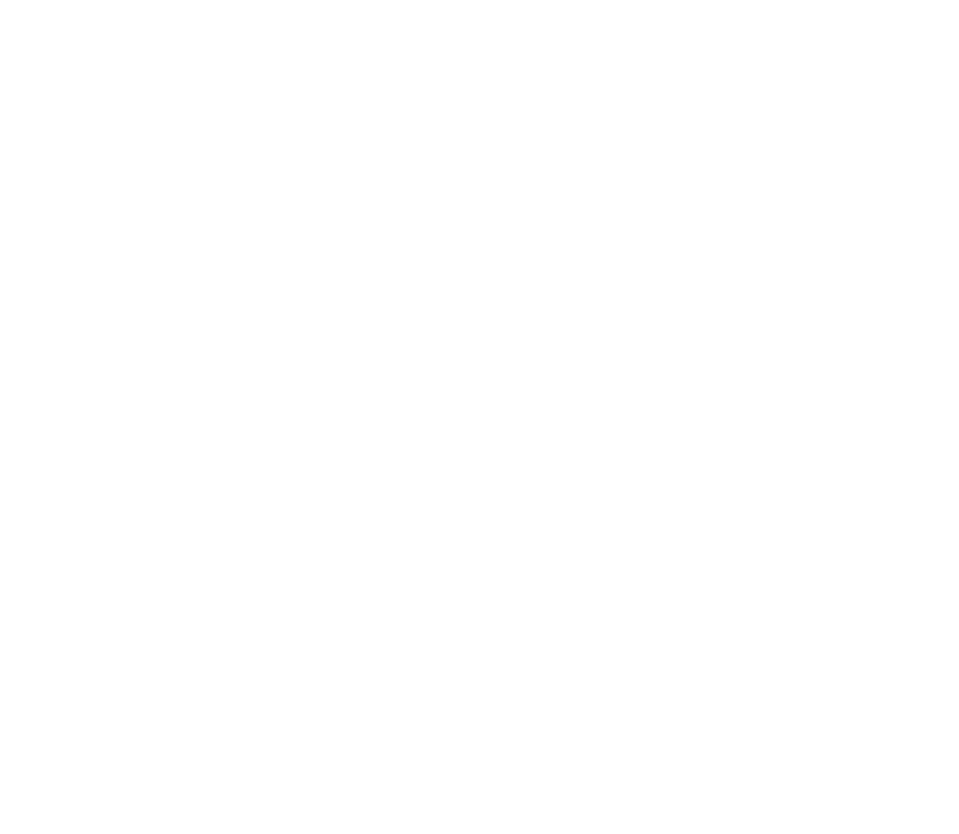
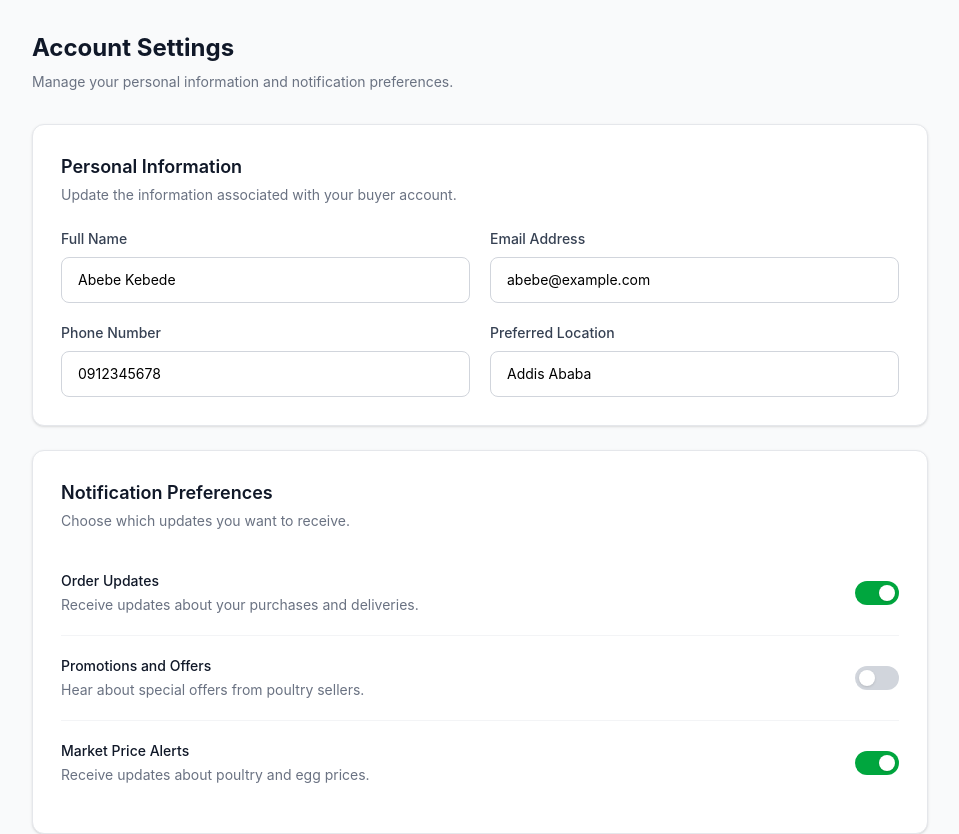
Before and after one commit to mega-gech/EthioPoultry, a React (Vite) app in the folder client/: page /buyer/settings in a window 1280 px wide. Before the commit this address had no page. Shown: the top 834 px of the page, without its empty margins (160-1119 px from the left). Before the commit the page ends 800 px from the top, so only its background shows below. Built offline with nearby package versions, Linux system fonts and the light colour scheme.

Commit message:
add buyer settings

```diff
--- a/client/src/App.tsx
+++ b/client/src/App.tsx
@@ -9,6 +9,7 @@
 import BuyerDashboard from './pages/buyerProfile/BuyerDashboard';
 import BuyerOrders from './pages/buyerProfile/BuyerOrders';
 import BuyerFavorites from './pages/buyerProfile/BuyerFavorites';
+import BuyerSettings from './pages/buyerProfile/BuyerSettings';
 
 function App() {
   return (
@@ -24,6 +25,7 @@
         <Route path="/buyer/dashboard" element={<BuyerDashboard />} />
         <Route path="/buyer/orders" element={<BuyerOrders />} />
         <Route path='/buyer/favorites' element={<BuyerFavorites/>} />
+        <Route path='/buyer/settings' element={<BuyerSettings />} />
       </Routes>
 
     </Router>
--- /dev/null
+++ b/client/src/pages/buyerProfile/BuyerSettings.tsx
@@ -0,0 +1,224 @@
+
+import { useState } from "react";
+
+export default function BuyerSettings() {
+  const [name, setName] = useState("Abebe Kebede");
+  const [email, setEmail] = useState("abebe@example.com");
+  const [phone, setPhone] = useState("0912345678");
+  const [location, setLocation] = useState("Addis Ababa");
+
+  const [notifications, setNotifications] = useState({
+    orders: true,
+    promotions: false,
+    marketPrices: true,
+  });
+
+  const handleSave = (e: React.FormEvent<HTMLFormElement>) => {
+    e.preventDefault();
+
+    // Temporary: later, save these settings to the backend.
+    alert("Settings saved successfully!");
+  };
+
+  const handleNotificationChange = (
+    key: keyof typeof notifications
+  ) => {
+    setNotifications((previous) => ({
+      ...previous,
+      [key]: !previous[key],
+    }));
+  };
+
+  return (
+    <div className="min-h-screen bg-gray-50 px-4 py-8 sm:px-6 lg:px-10">
+      <div className="mx-auto max-w-4xl">
+        {/* Page heading */}
+        <div className="mb-8">
+          <h1 className="text-2xl font-bold text-gray-900">
+            Account Settings
+          </h1>
+          <p className="mt-2 text-sm text-gray-500">
+            Manage your personal information and notification preferences.
+          </p>
+        </div>
+
+        <form onSubmit={handleSave} className="space-y-6">
+          {/* Account information */}
+          <section className="rounded-xl border border-gray-200 bg-white p-5 shadow-sm sm:p-7">
+            <div className="mb-6">
+              <h2 className="text-lg font-semibold text-gray-900">
+                Personal Information
+              </h2>
+              <p className="mt-1 text-sm text-gray-500">
+                Update the information associated with your buyer account.
+              </p>
+            </div>
+
+            <div className="grid grid-cols-1 gap-5 sm:grid-cols-2">
+              <div>
+                <label className="mb-2 block text-sm font-medium text-gray-700">
+                  Full Name
+                </label>
+                <input
+                  type="text"
+                  value={name}
+                  onChange={(e) => setName(e.target.value)}
+                  required
+                  className="w-full rounded-lg border border-gray-300 px-4 py-3 text-sm outline-none transition focus:border-green-600 focus:ring-2 focus:ring-green-100"
+                />
+              </div>
+
+              <div>
+                <label className="mb-2 block text-sm font-medium text-gray-700">
+                  Email Address
+                </label>
+                <input
+                  type="email"
+                  value={email}
+                  onChange={(e) => setEmail(e.target.value)}
+                  required
+                  className="w-full rounded-lg border border-gray-300 px-4 py-3 text-sm outline-none transition focus:border-green-600 focus:ring-2 focus:ring-green-100"
+                />
+              </div>
+
+              <div>
+                <label className="mb-2 block text-sm font-medium text-gray-700">
+                  Phone Number
+                </label>
+                <input
+                  type="tel"
+                  value={phone}
+                  onChange={(e) => setPhone(e.target.value)}
+                  required
+                  className="w-full rounded-lg border border-gray-300 px-4 py-3 text-sm outline-none transition focus:border-green-600 focus:ring-2 focus:ring-green-100"
+                />
+              </div>
+
+              <div>
+                <label className="mb-2 block text-sm font-medium text-gray-700">
+                  Preferred Location
+                </label>
+                <input
+                  type="text"
+                  value={location}
+                  onChange={(e) => setLocation(e.target.value)}
+                  required
+                  className="w-full rounded-lg border border-gray-300 px-4 py-3 text-sm outline-none transition focus:border-green-600 focus:ring-2 focus:ring-green-100"
+                />
+              </div>
+            </div>
+          </section>
+
+          {/* Notifications */}
+          <section className="rounded-xl border border-gray-200 bg-white p-5 shadow-sm sm:p-7">
+            <div className="mb-5">
+              <h2 className="text-lg font-semibold text-gray-900">
+                Notification Preferences
+              </h2>
+              <p className="mt-1 text-sm text-gray-500">
+                Choose which updates you want to receive.
+              </p>
+            </div>
+
+            <div className="divide-y divide-gray-100">
+              <NotificationOption
+                title="Order Updates"
+                description="Receive updates about your purchases and deliveries."
+                checked={notifications.orders}
+                onChange={() => handleNotificationChange("orders")}
+              />
+
+              <NotificationOption
+                title="Promotions and Offers"
+                description="Hear about special offers from poultry sellers."
+                checked={notifications.promotions}
+                onChange={() => handleNotificationChange("promotions")}
+              />
+
+              <NotificationOption
+                title="Market Price Alerts"
+                description="Receive updates about poultry and egg prices."
+                checked={notifications.marketPrices}
+                onChange={() => handleNotificationChange("marketPrices")}
+              />
+            </div>
+          </section>
+
+          {/* Security */}
+          <section className="rounded-xl border border-gray-200 bg-white p-5 shadow-sm sm:p-7">
+            <h2 className="text-lg font-semibold text-gray-900">
+              Security
+            </h2>
+            <p className="mt-2 text-sm text-gray-500">
+              Keep your account secure by changing your password regularly.
+            </p>
+
+            <button
+              type="button"
+              onClick={() =>
+                alert("Password change will be connected to authentication.")
+              }
+              className="mt-5 rounded-lg border border-gray-300 px-4 py-2.5 text-sm font-medium text-gray-700 transition hover:border-green-600 hover:text-green-700"
+            >
+              Change Password
+            </button>
+          </section>
+
+          {/* Save button */}
+          <div className="flex justify-end">
+            <button
+              type="submit"
+              className="rounded-lg bg-green-700 px-6 py-3 text-sm font-semibold text-white transition hover:bg-green-800 focus:outline-none focus:ring-2 focus:ring-green-500 focus:ring-offset-2"
+            >
+              Save Changes
+            </button>
+          </div>
+        </form>
+      </div>
+    </div>
+  );
+}
+
+type NotificationOptionProps = {
+  title: string;
+  description: string;
+  checked: boolean;
+  onChange: () => void;
+};
+
+function NotificationOption({
+  title,
+  description,
+  checked,
+  onChange,
+}: NotificationOptionProps) {
+  return (
+    <div className="flex items-center justify-between gap-4 py-5">
+      <div>
+        <h3 className="text-sm font-medium text-gray-900">
+          {title}
+        </h3>
+        <p className="mt-1 text-sm leading-5 text-gray-500">
+          {description}
+        </p>
+      </div>
+
+      <button
+        type="button"
+        role="switch"
+        aria-checked={checked}
+        aria-label={title}
+        onClick={onChange}
+        className={`relative inline-flex h-6 w-11 shrink-0 items-center rounded-full transition-colors ${
+          checked ? "bg-green-600" : "bg-gray-300"
+        }`}
+      >
+        <span
+          className={`inline-block h-4 w-4 rounded-full bg-white shadow transition-transform ${
+            checked ? "translate-x-6" : "translate-x-1"
+          }`}
+        />
+      </button>
+    </div>
+  );
+}
```
